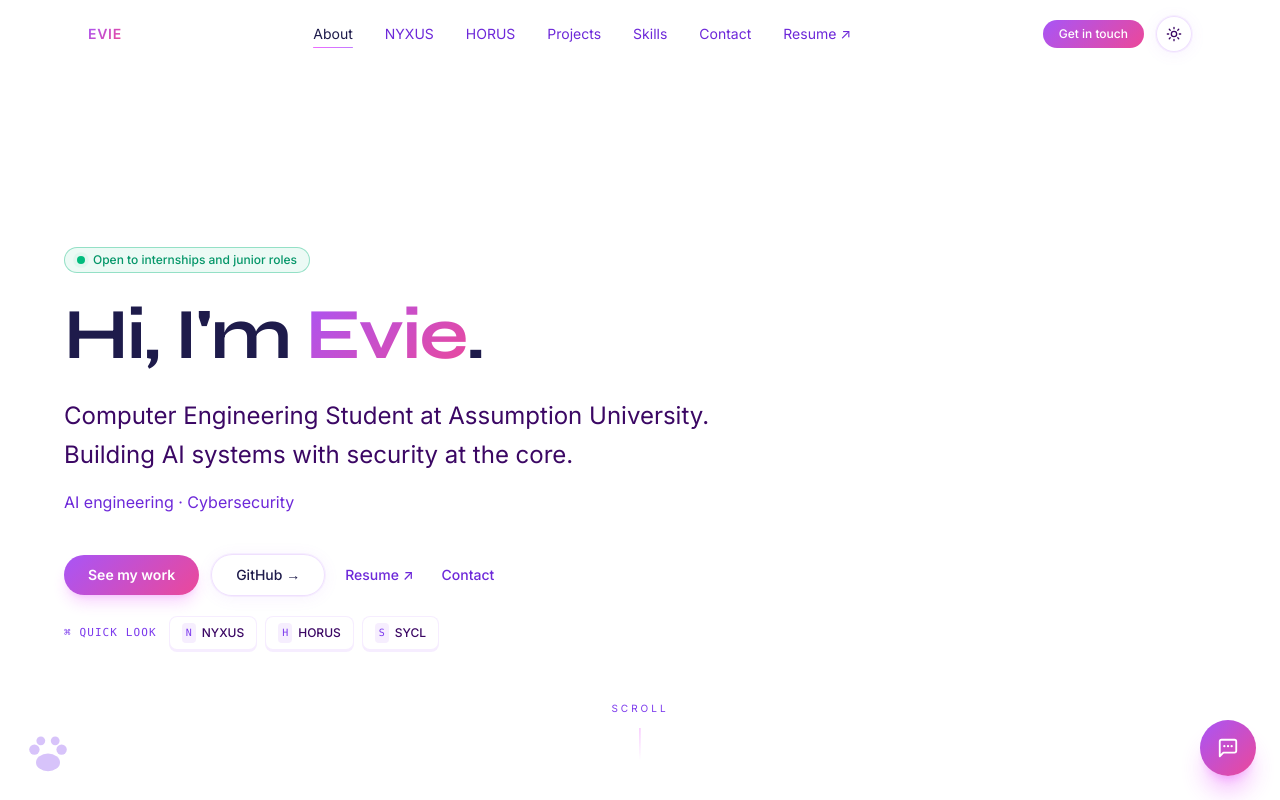
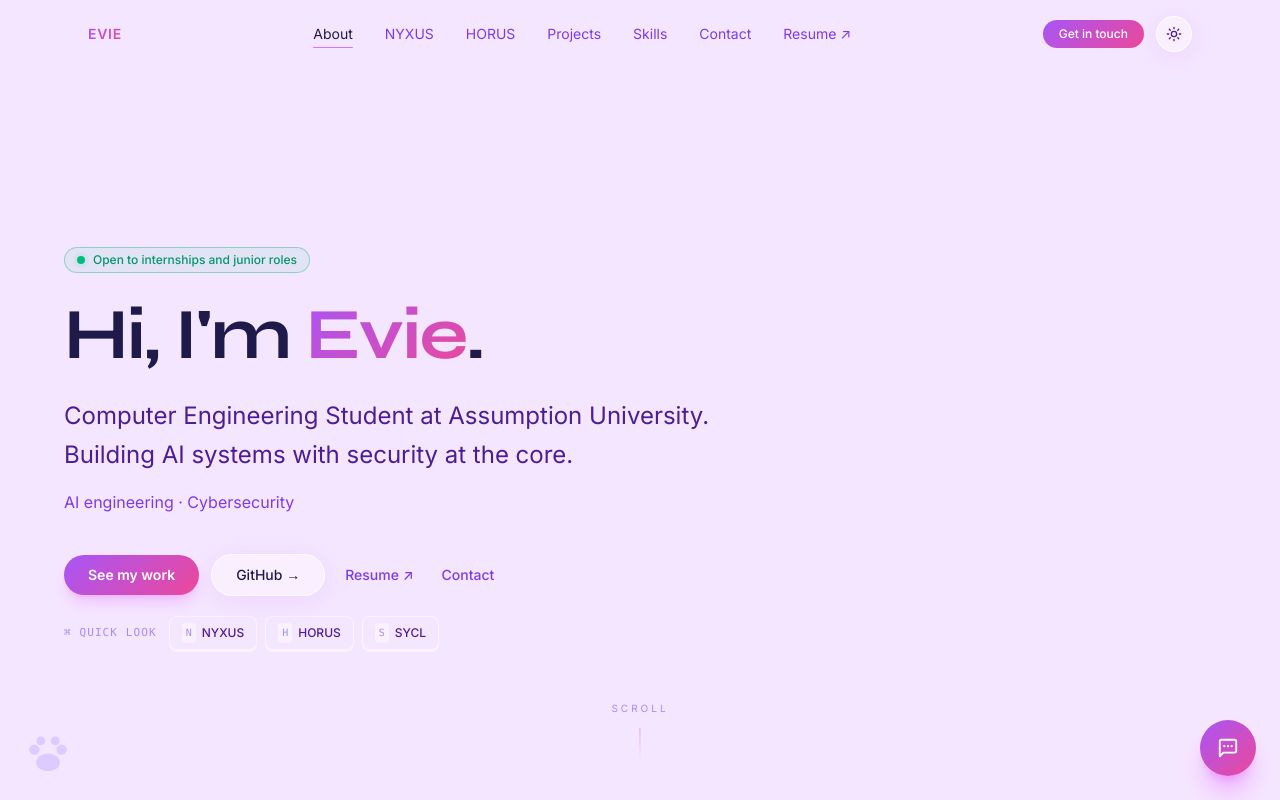
Before and after one commit to evieffvy/portfolio, a Next.js app: page / in a window 1280 px wide. Built offline with nearby package versions, Linux system fonts and the light colour scheme.

Commit message:
i changed my mind

```diff
--- a/app/globals.css
+++ b/app/globals.css
@@ -3,32 +3,32 @@
 /* ─── Theme tokens (mirrors NYXUS) ────────────────────────────────────── */
 :root,
 :root[data-theme="light"] {
-  --bg-base: #ffffff;
-  --bg-grad: linear-gradient(135deg, #ffffff 0%, #faf8ff 40%, #f5f3ff 70%, #ffffff 100%);
-  --bg-glow-1: rgba(196, 181, 253, 0.22);
-  --bg-glow-2: rgba(236, 72, 153, 0.10);
-  --bg-glow-3: rgba(168, 85, 247, 0.14);
+  --bg-base: #f5e6ff;
+  --bg-grad: linear-gradient(135deg, #e9d5ff 0%, #f3e8ff 25%, #fce7f3 50%, #ddd6fe 75%, #c4b5fd 100%);
+  --bg-glow-1: rgba(196, 181, 253, 0.55);
+  --bg-glow-2: rgba(236, 72, 153, 0.25);
+  --bg-glow-3: rgba(168, 85, 247, 0.30);
 
-  --glass: rgba(255, 255, 255, 0.82);
-  --glass-strong: rgba(255, 255, 255, 0.96);
-  --glass-soft: rgba(255, 255, 255, 0.60);
-  --border-glass: rgba(168, 85, 247, 0.18);
-  --border-soft: rgba(168, 85, 247, 0.10);
+  --glass: rgba(255, 255, 255, 0.40);
+  --glass-strong: rgba(255, 255, 255, 0.65);
+  --glass-soft: rgba(255, 255, 255, 0.20);
+  --border-glass: rgba(255, 255, 255, 0.75);
+  --border-soft: rgba(255, 255, 255, 0.45);
 
   --text: #1e1b4b;
-  --text-soft: #3b0764;
-  --text-muted: #6d28d9;
-  --text-faint: #7c3aed;
+  --text-soft: #4c1d95;
+  --text-muted: #7c3aed;
+  --text-faint: #a78bfa;
 
-  --shadow-glow: 0 8px 32px rgba(168, 85, 247, 0.10), 0 1px 0 rgba(255, 255, 255, 0.9) inset;
-  --shadow-card: 0 2px 16px rgba(168, 85, 247, 0.08), 0 0 0 1px rgba(168, 85, 247, 0.07);
+  --shadow-glow: 0 8px 32px rgba(168, 85, 247, 0.18), 0 1px 0 rgba(255, 255, 255, 0.85) inset;
+  --shadow-card: 0 4px 24px rgba(168, 85, 247, 0.12);
 
   --accent: linear-gradient(135deg, #a855f7 0%, #ec4899 100%);
   --accent-strong: #9333ea;
-  --accent-soft: rgba(168, 85, 247, 0.10);
-  --accent-border: rgba(168, 85, 247, 0.28);
+  --accent-soft: rgba(168, 85, 247, 0.15);
+  --accent-border: rgba(168, 85, 247, 0.35);
 
-  --reflect: linear-gradient(180deg, rgba(255, 255, 255, 0.7) 0%, rgba(255, 255, 255, 0) 50%);
+  --reflect: linear-gradient(180deg, rgba(255, 255, 255, 0.4) 0%, rgba(255, 255, 255, 0) 50%);
 }
 
 :root[data-theme="dark"] {
```
